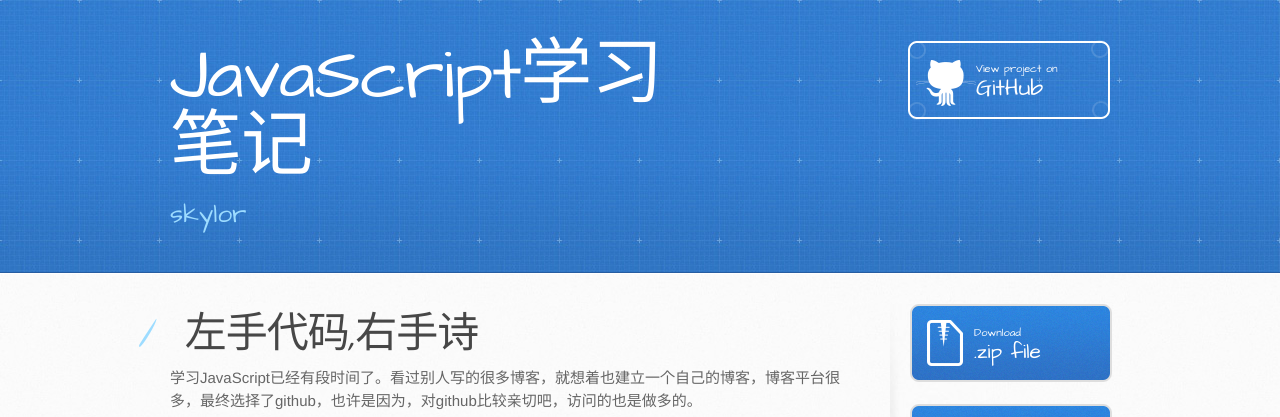
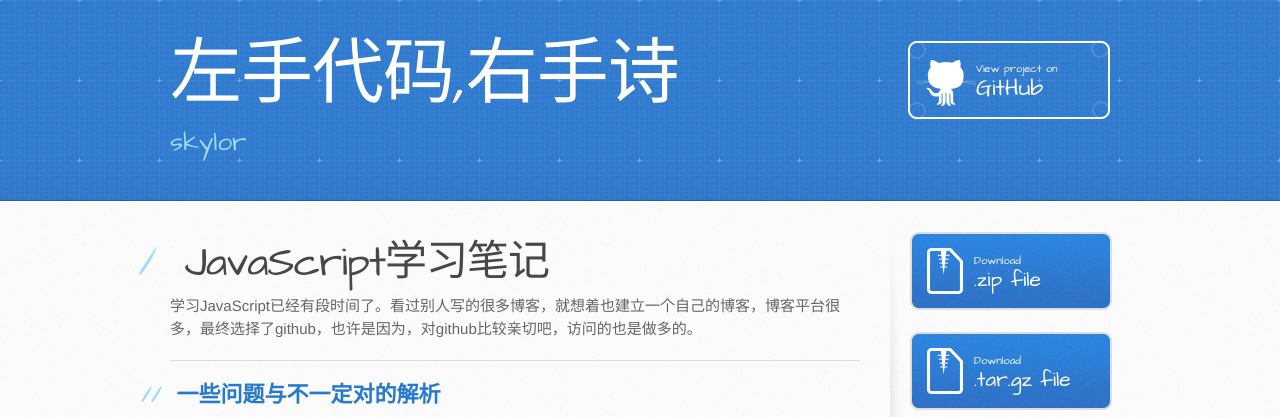
Before and after one commit to skyFi/jsNode, a plain HTML site: page index.html in a window 1280 px wide. Shown: the top 417 px of the page. Drawn offline with Linux system fonts and the light colour scheme.

```diff
--- a/index.html
+++ b/index.html
@@ -13,13 +13,13 @@
     <script src="//html5shiv.googlecode.com/svn/trunk/html5.js"></script>
     <![endif]-->
 
-    <title>JavaScript学习笔记 by skyFi</title>
+    <title>左手代码,右手诗 by skyFi</title>
   </head>
 
   <body>
     <header>
       <div class="inner">
-        <h1>JavaScript学习笔记</h1>
+        <h1>左手代码,右手诗</h1>
         <h2>skylor</h2>
         <a href="https://github.com/skyFi/jsNode" class="button"><small>View project on</small> GitHub</a>
       </div>
@@ -29,7 +29,7 @@
       <div class="inner clearfix">
         <section id="main-content">
           <h1>
-<a id="左手代码右手诗" class="anchor" href="#%E5%B7%A6%E6%89%8B%E4%BB%A3%E7%A0%81%E5%8F%B3%E6%89%8B%E8%AF%97" aria-hidden="true"><span class="octicon octicon-link"></span></a>左手代码,右手诗</h1>
+<a id="javascript学习笔记" class="anchor" href="#javascript%E5%AD%A6%E4%B9%A0%E7%AC%94%E8%AE%B0" aria-hidden="true"><span class="octicon octicon-link"></span></a>JavaScript学习笔记</h1>
 
 <p>学习JavaScript已经有段时间了。看过别人写的很多博客，就想着也建立一个自己的博客，博客平台很多，最终选择了github，也许是因为，对github比较亲切吧，访问的也是做多的。</p>
 
--- a/params.json
+++ b/params.json
@@ -1 +1 @@
-{"name":"JavaScript学习笔记","tagline":"skylor","body":"# 左手代码,右手诗\r\n学习JavaScript已经有段时间了。看过别人写的很多博客，就想着也建立一个自己的博客，博客平台很多，最终选择了github，也许是因为，对github比较亲切吧，访问的也是做多的。\r\n\r\n***\r\n## [一些问题与不一定对的解析](https://github.com/skyFi/jsNode/blob/master/someQA.md)\r\n## [一些遇到的小问题，小笔记](https://github.com/skyFi/jsNode/blob/master/someNode.md)\r\n## [js控制台の灵活运用](https://github.com/skyFi/jsNode/blob/master/console.md)\r\n## [JavaScript闭包的理解](https://github.com/skyFi/jsNode/blob/master/closures.md)\r\n## [JavaScript的作用域链](https://github.com/skyFi/jsNode/blob/master/JavaScript%E7%9A%84%E4%BD%9C%E7%94%A8%E5%9F%9F%E9%93%BE.md)\r\n## [SEO优化](https://github.com/skyFi/jsNode/blob/master/SEO%E4%BC%98%E5%8C%96.md)","google":"","note":"Don't delete this file! It's used internally to help with page regeneration."}
+{"name":"左手代码,右手诗","tagline":"skylor","body":"# JavaScript学习笔记 \r\n学习JavaScript已经有段时间了。看过别人写的很多博客，就想着也建立一个自己的博客，博客平台很多，最终选择了github，也许是因为，对github比较亲切吧，访问的也是做多的。\r\n\r\n***\r\n## [一些问题与不一定对的解析](https://github.com/skyFi/jsNode/blob/master/someQA.md)\r\n## [一些遇到的小问题，小笔记](https://github.com/skyFi/jsNode/blob/master/someNode.md)\r\n## [js控制台の灵活运用](https://github.com/skyFi/jsNode/blob/master/console.md)\r\n## [JavaScript闭包的理解](https://github.com/skyFi/jsNode/blob/master/closures.md)\r\n## [JavaScript的作用域链](https://github.com/skyFi/jsNode/blob/master/JavaScript%E7%9A%84%E4%BD%9C%E7%94%A8%E5%9F%9F%E9%93%BE.md)\r\n## [SEO优化](https://github.com/skyFi/jsNode/blob/master/SEO%E4%BC%98%E5%8C%96.md)","google":"","note":"Don't delete this file! It's used internally to help with page regeneration."}
```
